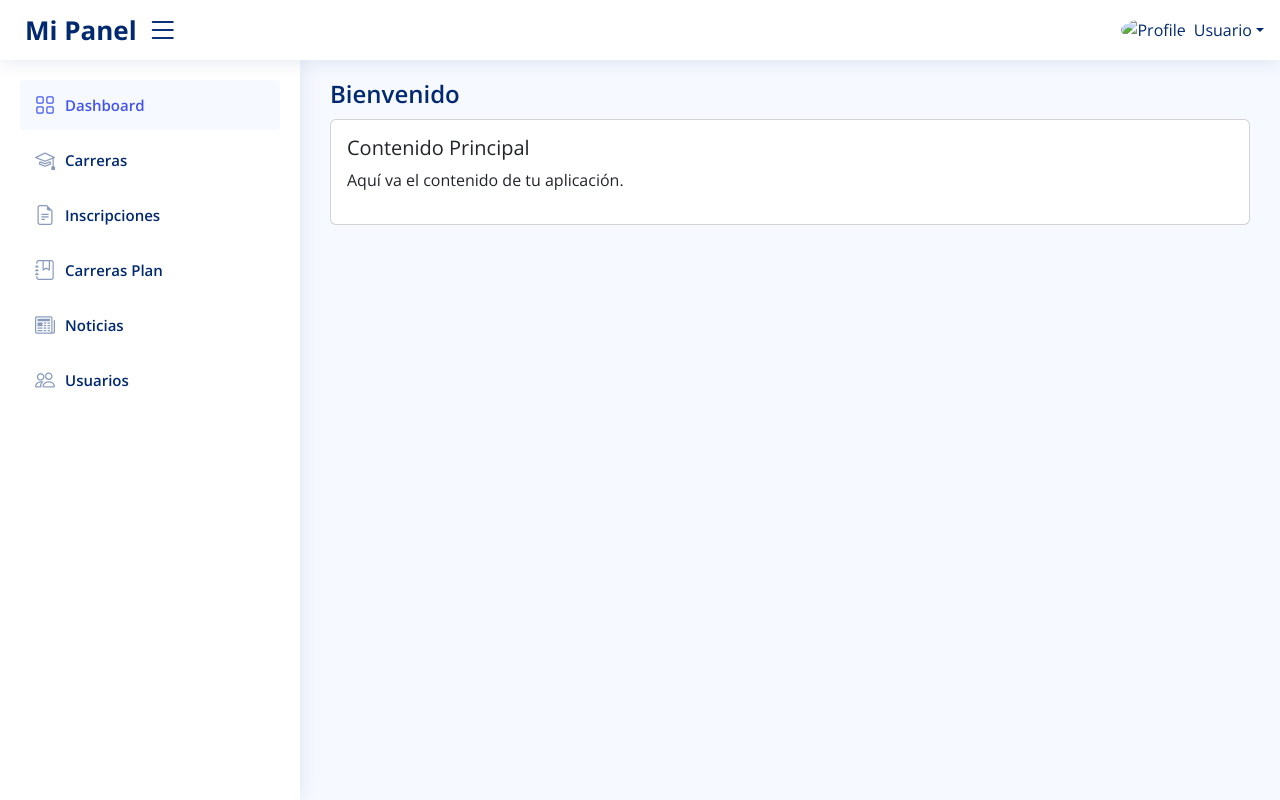
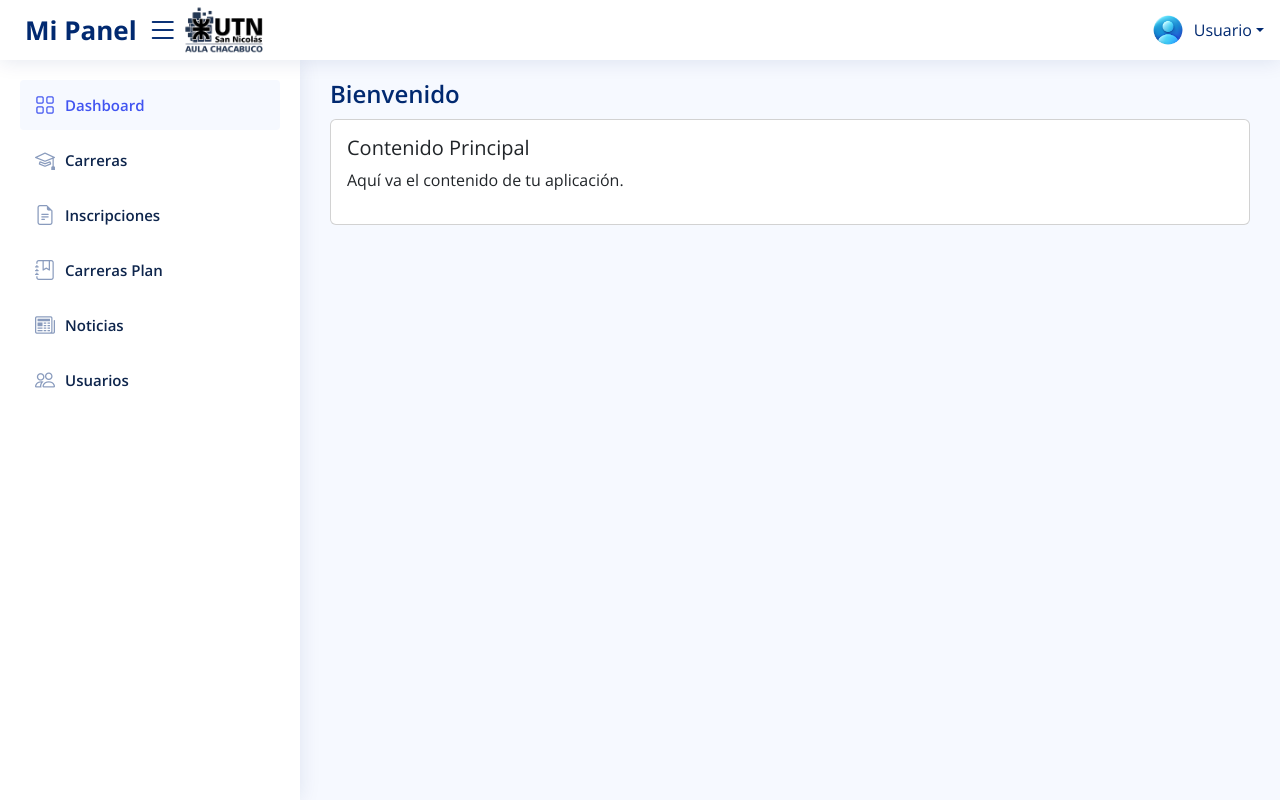
Before and after one commit to matymatyyy/Metodologia-de-sistemas-II, a PHP site: page /admin in a window 1280 px wide. Run offline with PHP 8.4, Linux system fonts and the light colour scheme; some libraries are stand-ins or nearby versions.

Commit message:
logo UTN para el panel y logo usuario

```diff
--- a/src/Views/Admin/admin.php
+++ b/src/Views/Admin/admin.php
@@ -212,7 +212,7 @@
     }
 
     .sidebar-nav .nav-link.collapsed {
-      color: #012970;
+      color: #0e254cff;
       background: #fff;
     }
 
@@ -249,7 +249,7 @@
 
     .toggle-sidebar .sidebar-nav .nav-link i {
       margin-right: 0;
-      font-size: 24px;
+      font-size: 20px;
     }
 
     /* ======= Main Content ======= */
@@ -279,6 +279,16 @@
       font-weight: 600;
       color: #012970;
     }
+
+
+#header .logo img {
+  height: 100px !important;  /* probá con 80, 90, 100 */
+  width: auto !important;
+}
+
+
+
+
   </style>
 </head>
 
@@ -288,10 +298,11 @@
   <header id="header" class="header fixed-top d-flex align-items-center">
 
     <div class="d-flex align-items-center justify-content-between">
-      <a href="index.html" class="logo d-flex align-items-center">
+      <a href="index.html"  class="logo d-flex align-items-center">
         <span class="d-none d-lg-block">Mi Panel</span>
-      </a>
+        </a>
       <i class="bi bi-list toggle-sidebar-btn"></i>
+        <img src="logoUTN.png" alt="Logo" style="height:90px; width:auto;">
     </div>
 
     <nav class="header-nav ms-auto">
@@ -300,7 +311,7 @@
         <li class="nav-item dropdown pe-3">
 
           <a class="nav-link nav-profile d-flex align-items-center pe-0" href="#" data-bs-toggle="dropdown">
-            <img src="https://via.placeholder.com/36" alt="Profile" class="rounded-circle">
+            <img src="usuario.png" alt="Profile" class="rounded-circle">
             <span class="d-none d-md-block dropdown-toggle ps-2">Usuario</span>
           </a>
 
```
Also changed, not shown: src/Views/Admin/logoUTN.png (added), src/Views/Admin/usuario.png (added).
